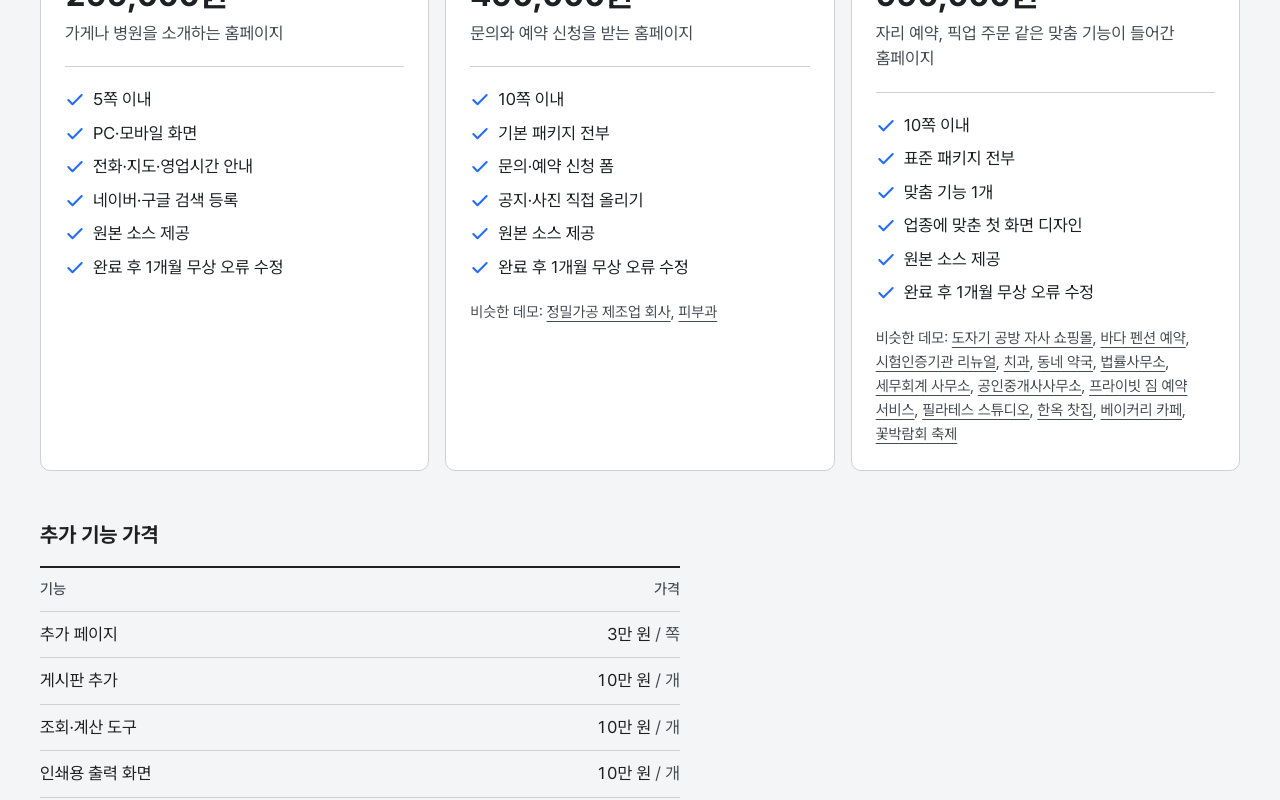
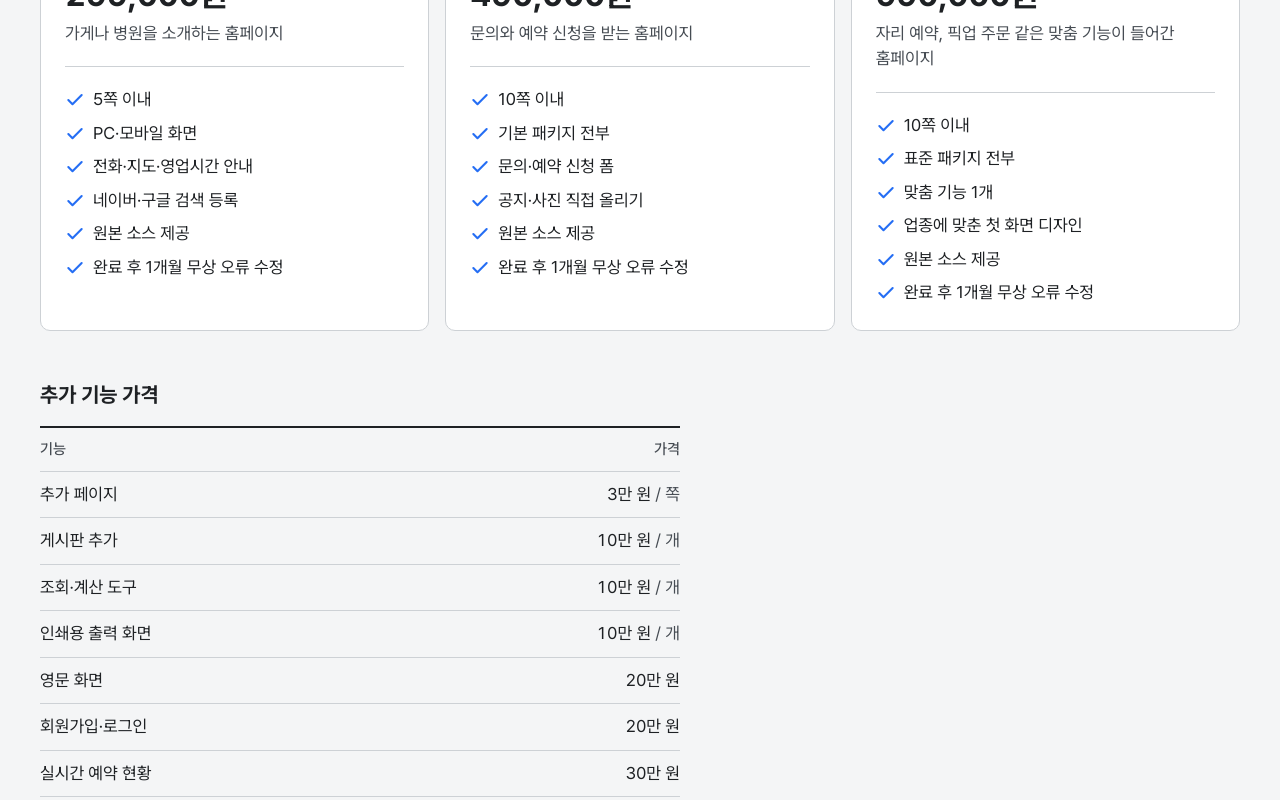
Before and after one commit to gompartner/gompartner.github.io, a Next.js app: page / in a window 1280 px wide. Shown: the part 2194-2994 px from the top of the page. Built offline with nearby package versions, Linux system fonts and the light colour scheme; no server answers.

Commit message:
가격표에서 비슷한 데모 목록 제거

```diff
--- a/components/landing/PricingSection.tsx
+++ b/components/landing/PricingSection.tsx
@@ -1,7 +1,6 @@
 import { Check } from "lucide-react";
 import { ChannelTalkButton } from "@/components/layout/ChannelTalk";
-import { addons, formatWon, manwon, planByProject, planCommon, plans } from "@/data/pricing";
-import { projects } from "@/data/projects";
+import { addons, formatWon, manwon, planCommon, plans } from "@/data/pricing";
 
 const h2 = "text-[24px] font-bold leading-[1.5] tracking-[-0.01em] md:text-[32px]";
 const primaryButton =
@@ -18,7 +17,6 @@ export function PricingSection({ id = "pricing", cta = "pricing_chat" }: { id?:
 
         <ul className="mt-8 grid gap-4 md:grid-cols-3">
           {plans.map((plan) => {
-            const examples = projects.filter((p) => planByProject[p.id] === plan.id);
             return (
               <li key={plan.id} className="flex flex-col rounded-[10px] border border-border bg-white p-6">
                 <p className="text-[17px] font-bold">
@@ -37,19 +35,6 @@ export function PricingSection({ id = "pricing", cta = "pricing_chat" }: { id?:
                     </li>
                   ))}
                 </ul>
-                {examples.length > 0 && (
-                  <p className="mt-5 text-[15px] leading-[1.6] text-foreground-secondary">
-                    비슷한 데모:{" "}
-                    {examples.map((p, i) => (
-                      <span key={p.id}>
-                        {i > 0 && ", "}
-                        <a href={p.demoUrl} className="underline underline-offset-4 hover:text-accent">
-                          {p.title.replace(" 홈페이지", "")}
-                        </a>
-                      </span>
-                    ))}
-                  </p>
-                )}
               </li>
             );
           })}
--- a/data/pricing.ts
+++ b/data/pricing.ts
@@ -114,10 +114,5 @@ export function estimateFor(projectId: string): Estimate | null {
   return { plan, lines, total, days: Math.ceil(days) };
 }
 
-/** 데모별 기준 패키지 (가격표의 "비슷한 데모" 묶음용) */
-export const planByProject: Record<string, PlanId> = Object.fromEntries(
-  Object.entries(estimateSource).map(([id, e]) => [id, e.plan]),
-);
-
 export const manwon = (n: number) => `${(n / 10_000).toLocaleString("ko-KR", { maximumFractionDigits: 1 })}만 원`;
 export const formatWon = (n: number) => `${n.toLocaleString("ko-KR")}원`;
```
